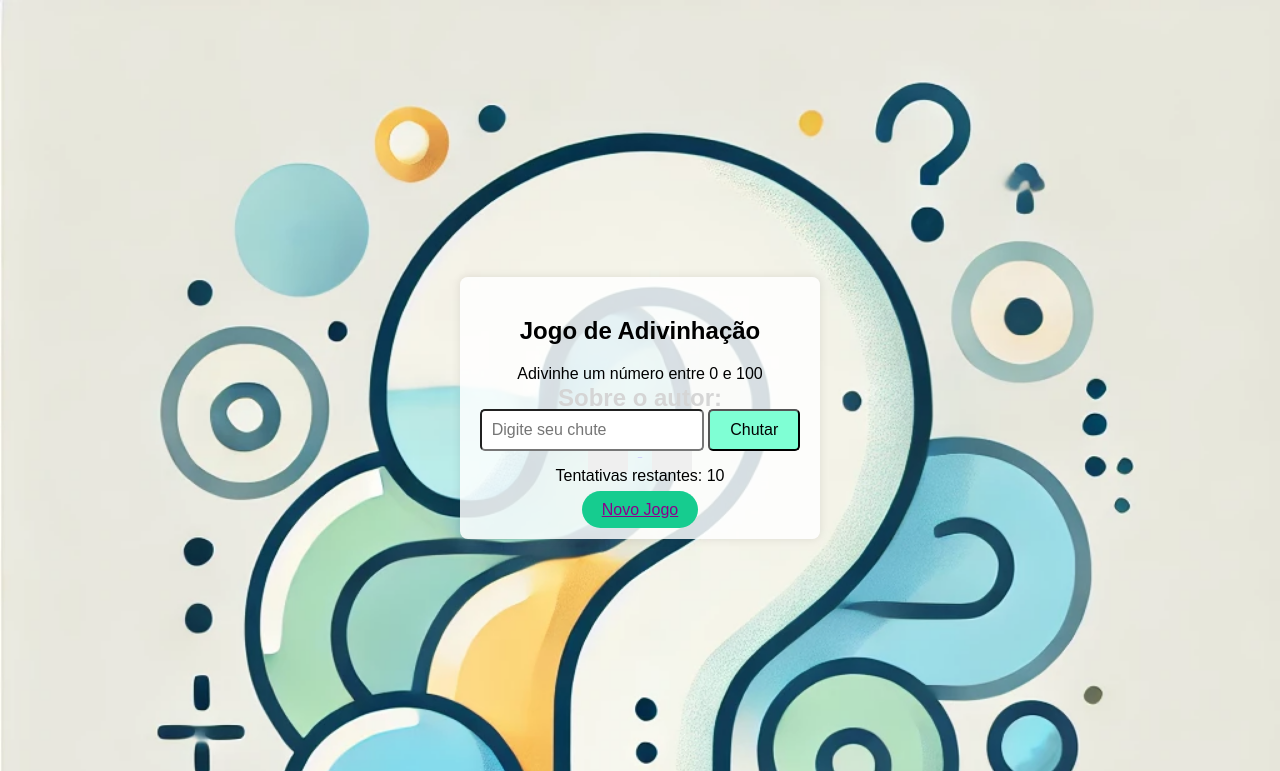
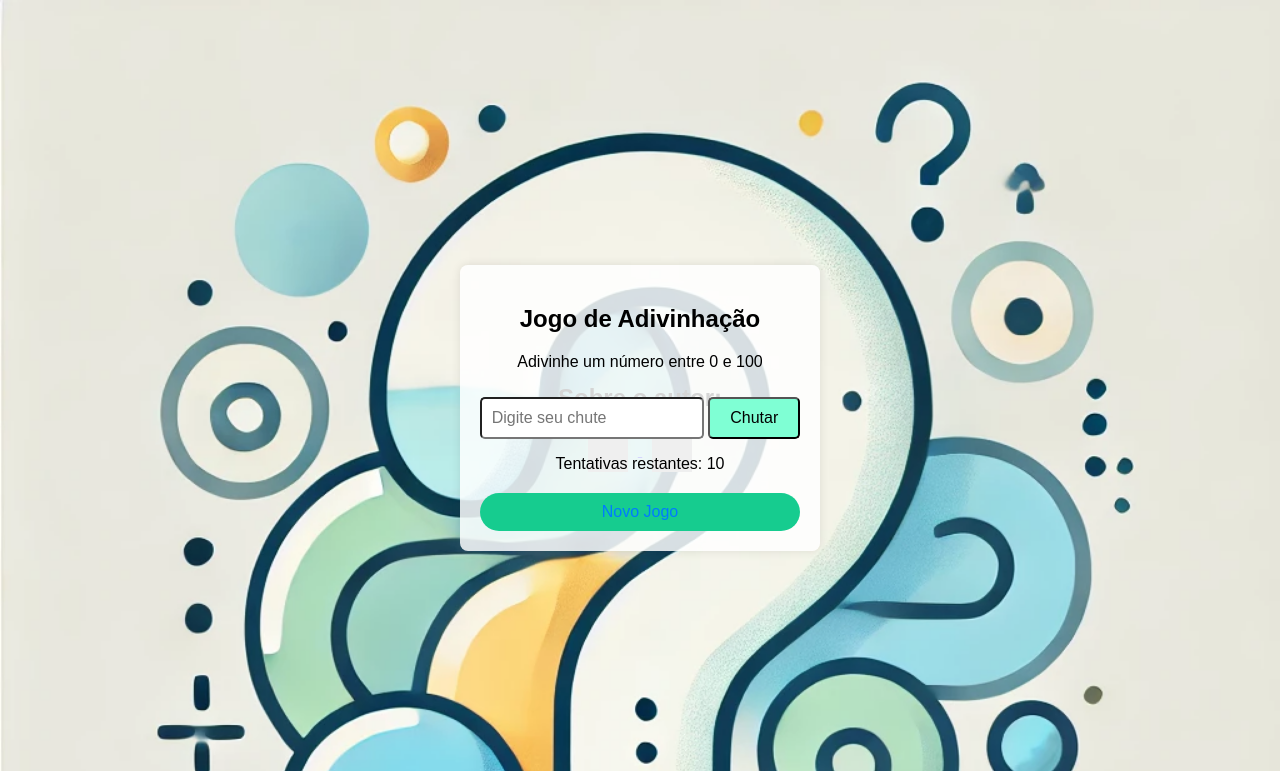
Before and after one commit to afonsofarias/jogo-adivinhacao, a Flask app: page / in a window 1280 px wide. Shown: the top 771 px of the page. Run offline with Flask 3, Linux system fonts and the light colour scheme; grey boxes are pictures that could not be loaded.

Commit message:
Update index.html

```diff
--- a/templates/index.html
+++ b/templates/index.html
@@ -16,7 +16,7 @@
             <button type="submit">Chutar</button>
         </form>
         <p>Tentativas restantes: {{ session['tentativas_restantes'] }}</p>
-        <a class="new" href="/novo_jogo">Novo Jogo</a>
+        <a class="a new" href="/novo_jogo">Novo Jogo</a>
     </div>
     <div class="info">
       <h2>Sobre o autor:</h2>
```
